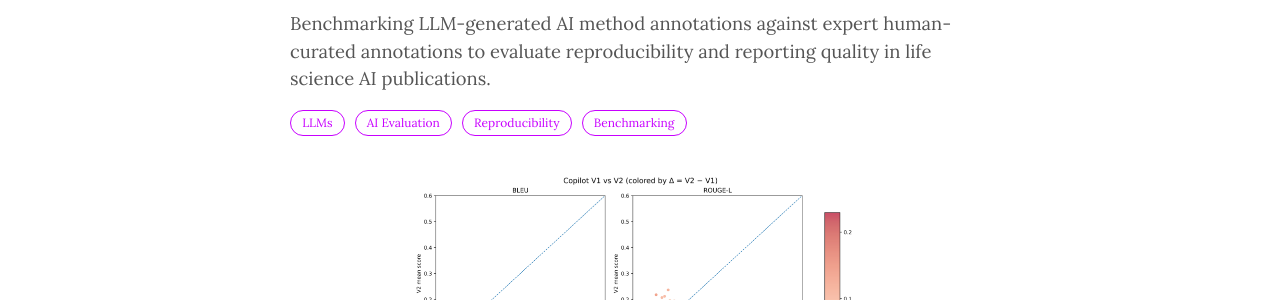
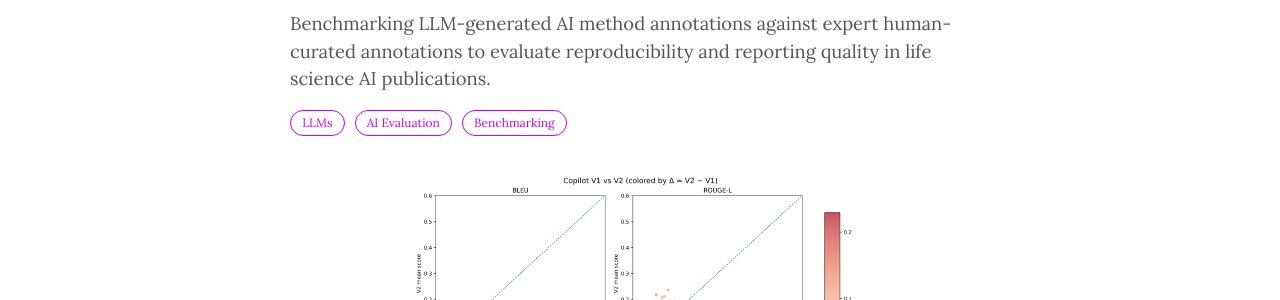
Before and after one commit to sfragkoul/sfragkoul.github.io, a Jekyll site: the page built from _projects/4.dome_copilot.md, in a window 1280 px wide. Shown: the part 255-555 px from the top of the page. Built offline with Jekyll 4.4.1, drawn with Linux system fonts in a browser that asks for light colours.

Commit message:
Update 4.dome_copilot.md

```diff
--- a/_projects/4.dome_copilot.md
+++ b/_projects/4.dome_copilot.md
@@ -7,7 +7,6 @@ image: /assets/img/projects/dome_copilot.png
 tags:
   - LLMs
   - AI Evaluation
-  - Reproducibility
   - Benchmarking
 
 description: >
```
